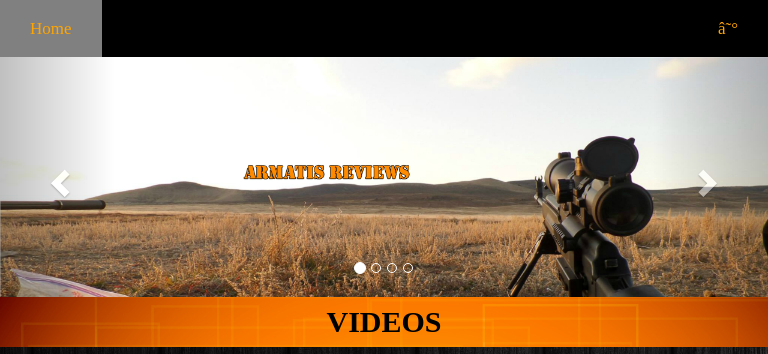
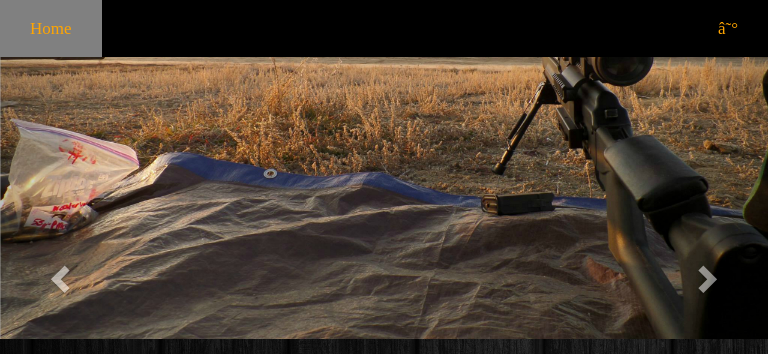
Before and after one commit to Daveholmes05/ArmatisReviews, a PHP site: page / in a window 768 px wide. Shown: the top 354 px of the page. Run offline with PHP 8.4, Linux system fonts and the light colour scheme; some libraries are stand-ins or nearby versions.

Commit message:
modified banner image sizes for mobile and tablets

```diff
--- a/css/styles.css
+++ b/css/styles.css
@@ -103,12 +103,17 @@
 /* CSS IMAGE BANNER SLIDESHOW */
 
 .carousel-inner {
-	height: 240px;
+	max-height: 500px;
 }
 
 .carousel-indicators {
 	bottom: 20px;
 }
+
+
+
+
+
 
 /* For mobile phones */
 @media screen and (max-width: 768px) {
@@ -177,6 +182,13 @@
   #socialMedia p {
   	margin: 10px 0;
   }
+
+  .carousel-inner img {
+  	height: 100%;
+    width: 100%;
+    position: relative;
+    top: 0;
+  }
 }
 
 
@@ -216,6 +228,13 @@
   body {
 
   }
+
+  .carousel-inner img {
+  	height: 100%;
+    width: 100%;
+    position: relative;
+    top: -150px;
+  }
 }
 
 
--- a/index.html
+++ b/index.html
@@ -38,19 +38,19 @@
   <div class="carousel-inner" role="listbox">
 
     <div class="item active">
-      <img src="img/Armatis_Reviews_Saiga.jpg" alt="..." style="width: 100%; height: 100%;">
+      <img src="img/Armatis_Reviews_Saiga.jpg" alt="Armatis Reviews Saiga" style="width: 100%; height: 100%;">
     </div>
 
   	<div class="item">
-      <img src="img/logo.png" alt="..." style="height: 100%;width: 100%;">
+      <img src="img/logo.png" alt="Armatis Reviews Logo" style="height: 100%;width: 100%;">
   	</div>
 
   	<div class="item">
-      <img src="img/SavageSnow.jpg" alt="..." style="height: 100%;width: 100%;">
+      <img src="img/SavageSnow.jpg" alt="Armatis Reviews Savage with snow backgorund" style="height: 100%;width: 100%;">
   	</div>
 
   	<div class="item">
-      <img src="img/AliensShirt.jpg" alt="..." style="height: 100%;width: 100%; position: relative; bottom: 20px;">
+      <img src="img/AliensShirt.jpg" alt="Armatis Reviews Shooting suppressed AR15" style="height: 100%;width: 100%; position: relative; bottom: 20px;">
   	</div>
 
   </div>
```
